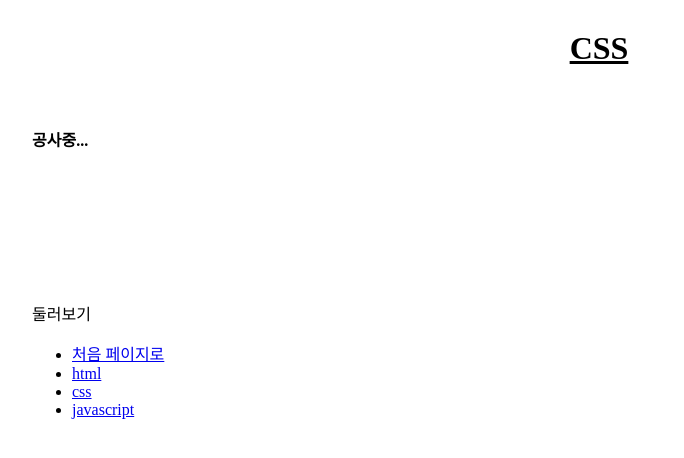
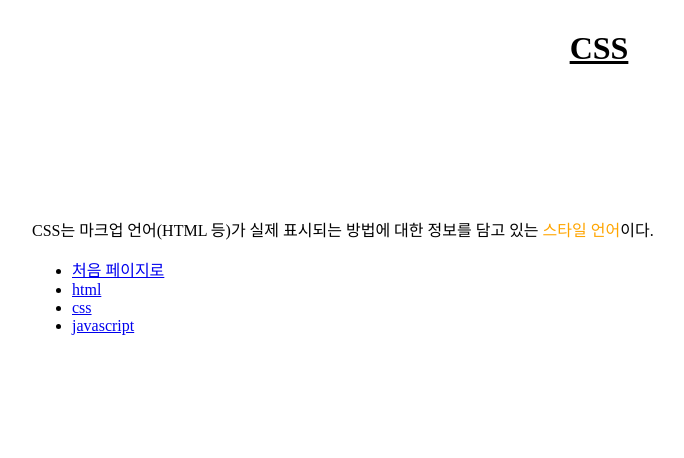
Before and after one commit to samminmul/about-html-frontend, a plain HTML site: page 2.html in a window 1280 px wide. Shown: the whole page, without its empty margins (41-725 px from the left). Drawn offline with Linux system fonts and the light colour scheme.

Commit message:
Update 2.html

```diff
--- a/2.html
+++ b/2.html
@@ -8,11 +8,11 @@
   <h1 style="text-align: center; margin-top: 30px;"><u>CSS</u></h1>
 
   <div style="margin-left: 65px; margin-top: 60px;">
-    <strong>공사중...</strong>
+
   </div>
 
   <div style="margin-left: 65px; margin-top: 150px;">
-    <p>둘러보기
+    <p><abbr>CSS</abbr>는 마크업 언어(HTML 등)가 실제 표시되는 방법에 대한 정보를 담고 있는 <span style="color: orange;">스타일 언어</span>이다.
     <ul>
       <li><a href="index.html">처음 페이지로</a></li>
       <li><a href="1.html" title="html">html</a></li>
```
